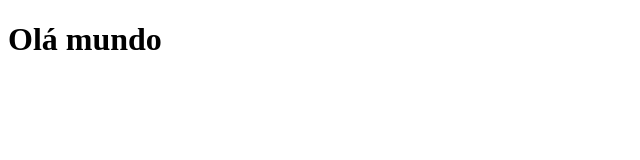
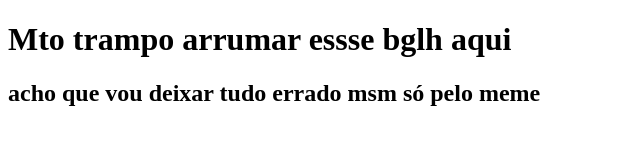
Before and after one commit to Izzzye/Izzzye.github.io, a plain HTML site: page index.html in a window 1280 px wide. Shown: the whole page, without its empty margins (0-640 px from the left). Drawn offline with Linux system fonts and the light colour scheme.

Commit message:
Update index.html

```diff
--- a/index.html
+++ b/index.html
@@ -7,6 +7,7 @@
     <title>Document</title>
 </head>
 <body>
-    <h1>Olá mundo</h1>
+    <h1>Mto trampo arrumar essse bglh aqui</h1>
+    <h2>acho que vou deixar tudo errado msm só pelo meme</h2>
 </body>
 </html>
```
